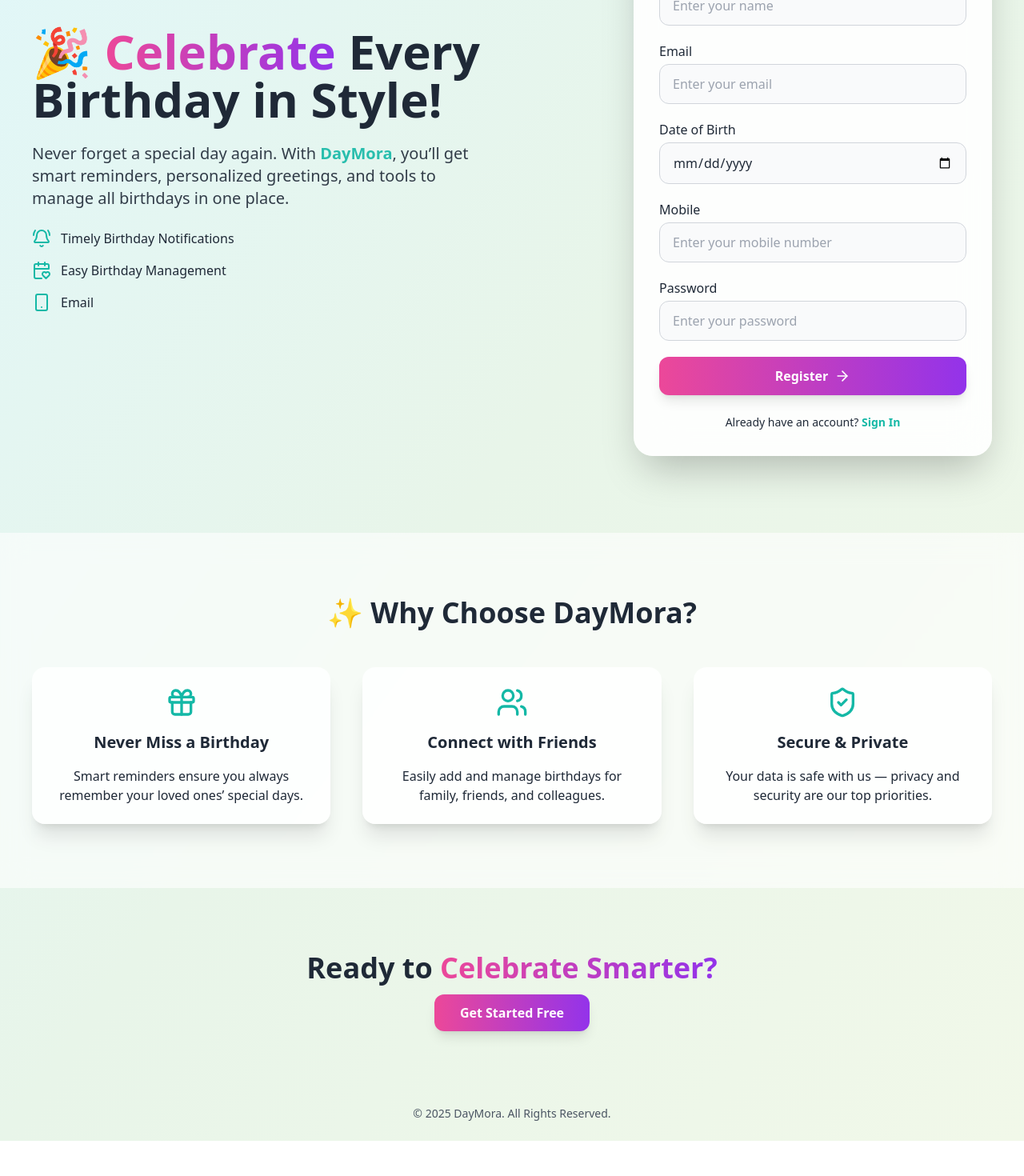
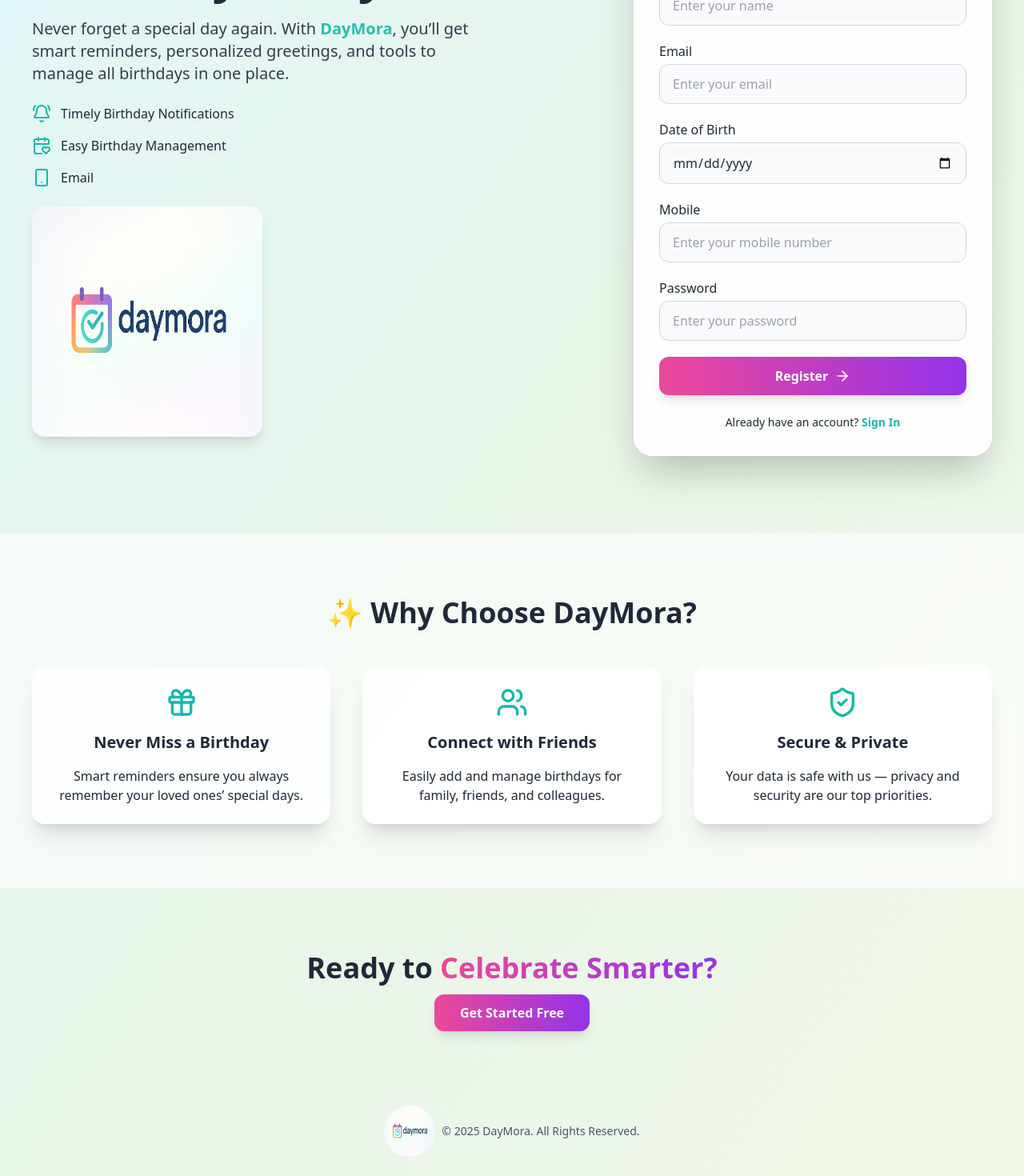
Before and after one commit to sathyasivamloganathan/BirthdayReminder, a React (Vite) app in the folder client/: page /auth/register in a window 1280 px wide. Shown: the part 314-1784 px from the top of the page at 80% size. Before the commit the page ends 1740 px from the top, so only its background shows below. Built offline with nearby package versions, Linux system fonts and the light colour scheme; no server answers.

Commit message:
Logo added in register page

```diff
--- a/client/src/pages/Register/Register.jsx
+++ b/client/src/pages/Register/Register.jsx
@@ -335,9 +335,9 @@
           </h2>
           <p className="text-lg md:text-xl opacity-90 max-w-xl">
             Never forget a special day again. With{" "}
-            <span className="font-bold text-teal-500">DayMora</span>,
-            you’ll get smart reminders, personalized greetings, and tools to
-            manage all birthdays in one place.
+            <span className="font-bold text-teal-500">DayMora</span>, you’ll get
+            smart reminders, personalized greetings, and tools to manage all
+            birthdays in one place.
           </p>
           <ul className="space-y-4">
             <li className="flex items-center gap-3">
@@ -353,6 +353,14 @@
               <span>Email</span>
             </li>
           </ul>
+
+          <div className="mt-8 flex justify-center md:justify-start">
+            <img
+              src="../../../public/android-chrome-512x512.png"
+              alt="Birthday Reminder Illustration"
+              className="w-64 md:w-72 rounded-2xl shadow-lg hover:scale-105 transition-transform duration-300"
+            />
+          </div>
         </motion.div>
 
         {/* Signup Form */}
@@ -438,9 +446,7 @@
 
       {/* Features */}
       <section className="px-10 py-20 text-center bg-white/60 dark:bg-gray-900/60 backdrop-blur-lg">
-        <h3 className="text-4xl font-bold mb-12">
-          ✨ Why Choose DayMora?
-        </h3>
+        <h3 className="text-4xl font-bold mb-12">✨ Why Choose DayMora?</h3>
         <div className="grid md:grid-cols-3 gap-10">
           {[
             {
@@ -496,7 +502,12 @@
       </section>
 
       {/* Footer */}
-      <footer className="px-10 py-6 text-center text-sm text-gray-600 dark:text-gray-400">
+      <footer className="px-10 py-6 text-center text-sm text-gray-600 dark:text-gray-400 flex items-center justify-center gap-2">
+        <img
+          src="../../../public/android-chrome-512x512.png"
+          alt="DayMora Logo"
+          className="h-16 w-16 rounded-full"
+        />
         © {new Date().getFullYear()} DayMora. All Rights Reserved.
       </footer>
     </div>
```
